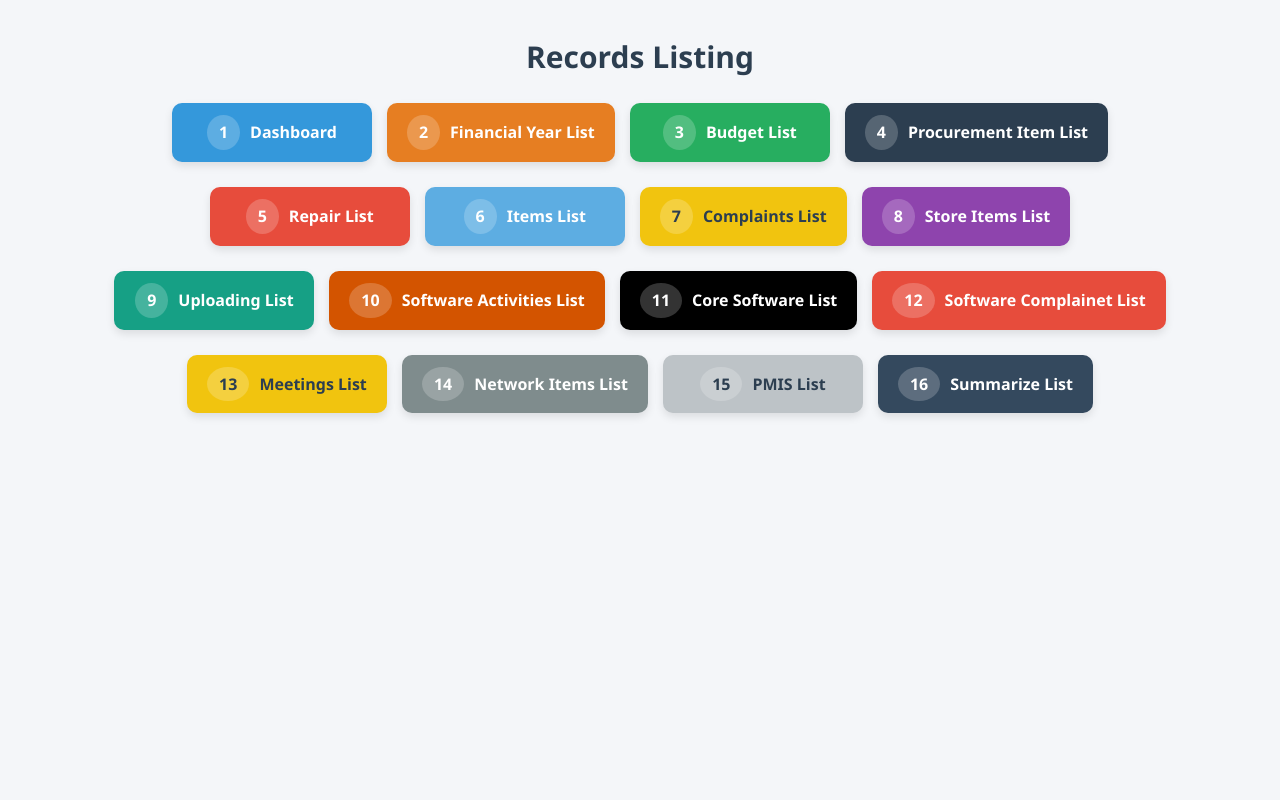
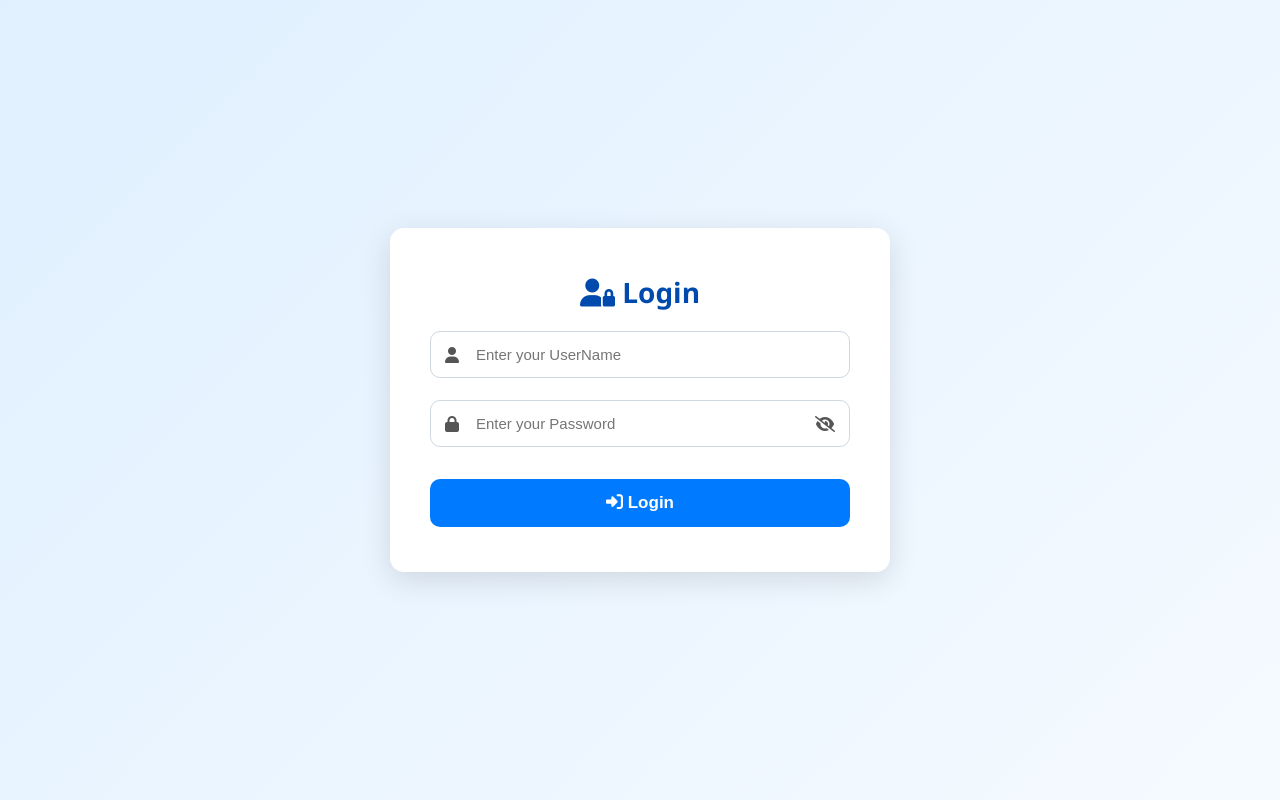
Before and after one commit to Murtazaahmad2004/NHA-Project, a Flask app: page / in a window 1280 px wide. Run offline with Flask 3, Linux system fonts and the light colour scheme; some libraries are stand-ins or nearby versions.

Commit message:
commit this

```diff
--- a/SQL/query.sql
+++ b/SQL/query.sql
@@ -35,7 +35,7 @@ CREATE TABLE procurement (
 CREATE TABLE repair_maintenance (
     id INT AUTO_INCREMENT PRIMARY KEY,
     financial_year VARCHAR(20),
-    procrument_month VARCHAR(7),
+    repair_month VARCHAR(7),
     item_name VARCHAR(45),
     unit_in_house INT,
     units_externals INT,
--- a/static/main.js
+++ b/static/main.js
@@ -227,81 +227,80 @@ document.addEventListener("DOMContentLoaded", function () {
   });
 });
 
-document.addEventListener("DOMContentLoaded", function () {
+let charts = {};
+const rainbowColors = ["#FF6384","#36A2EB","#FFCE56","#4BC0C0","#9966FF","#FF9F40","#C9CBCF","#8DD17D","#FF6F61","#6A5ACD"];
 
-    function getRainbowColors(count) {
-        const colors = [];
-        for (let i = 0; i < count; i++) {
-            const hue = Math.floor((i / count) * 360);
-            colors.push(`hsl(${hue}, 70%, 50%)`);
-        }
-        return colors;
-    }
+function loadChart(chartId, chartType, chartLabel, chartJsType) {
+  const month = document.getElementById("monthPicker").value;
 
-    function loadChart(endpoint, canvasId, chartType = "line") {
-        fetch(`/chart-data/${endpoint}`)
-            .then(response => response.json())
+  fetch(`/chart/${chartType}?month=${month}`)
+    .then(res => res.json())
     .then(data => {
-                var ctx = document.getElementById(canvasId).getContext("2d");
+      if (charts[chartId]) charts[chartId].destroy();
 
-                // Generate unique colors for all datasets of this chart
-                const colors = getRainbowColors(data.datasets.length);
+      const ctx = document.getElementById(chartId).getContext("2d");
 
-                let datasets = data.datasets.map((ds, idx) => {
-                    return {
-                        label: ds.label,
-                        data: ds.data,
-                        backgroundColor: (chartType === "pie" || chartType === "doughnut")
-                            ? getRainbowColors(ds.data.length)  // pie slices -> each slice different colour
-                            : colors[idx],                      // bar/line -> dataset different colour
-                        borderColor: colors[idx],
-                        fill: chartType === "line" ? false : true,
-                        lineTension: 0.2
-                    };
-                });
-
-                new Chart(ctx, {
-                    type: chartType,
+      charts[chartId] = new Chart(ctx, {
+        type: chartJsType,
         data: {
           labels: data.labels,
-                        datasets: datasets
+          datasets: data.datasets.map((ds, i) => {
+            if (chartJsType === "line") {
+              return {...ds, borderColor: rainbowColors[i % rainbowColors.length], backgroundColor: "rgba(0,0,0,0)", borderWidth: 2, fill: false, tension: 0.2};
+            }
+            if (chartJsType === "doughnut" || chartJsType === "pie") {
+              return {...ds, backgroundColor: rainbowColors.slice(0, ds.data.length), borderColor: "#fff", borderWidth: 1};
+            }
+            return {...ds, backgroundColor: rainbowColors.slice(0, ds.data.length), borderColor: "#fff", borderWidth: 1};
+          })
         },
         options: {
           responsive: true,
-                        maintainAspectRatio: false,
-                        scales: (chartType !== "pie" && chartType !== "doughnut") ? {
-                            yAxes: [{ ticks: { beginAtZero: true } }]
+          plugins: {
+            legend: { position: "top", labels: { boxWidth: 20, padding: 15 } },
+            title: { display: true, text: chartLabel, font: { size: 18 } },
+            tooltip: { mode: "index", intersect: false }
+          },
+          scales: chartJsType !== "doughnut" && chartJsType !== "pie" ? {
+            y: { beginAtZero: true, grid: { color: "#f0f0f0" } },
+            x: { grid: { color: "#f0f0f0" } }
           } : {}
         }
       });
     })
-            .catch(err => console.error(`Error loading ${endpoint} chart:`, err));
+    .catch(err => console.error("Chart Load Error:", err));
 }
 
-    // Load charts
-    loadChart("budget", "budgetChart", "bar");
-    loadChart("procurement", "procrumentChart", "pie");
-    loadChart("repair_maintenance", "repairChart", "line");
-    loadChart("complaints", "callsChart", "doughnut");
-    loadChart("store_items", "storeItemChart", "bar");
-    loadChart("uploding", "uploadingChart", "line");
-    loadChart("software_form", "softwareFormChart", "bar");
-    loadChart("core_software", "coreSoftwareChart", "pie");
-    loadChart("summarize", "summarizeChart", "line");
+function loadAllCharts() {
+  const chartsList = [
+  {id: "budgetChart", type: "budget", chartJsType: "bar"},
+  {id: "procurementChart", type: "procurement", chartJsType: "line"},
+  {id: "repairChart", type: "repair_maintenance", chartJsType: "bar"},
+  {id: "callsChart", type: "complaints", chartJsType: "line"},
+  {id: "storeItemChart", type: "store_items", chartJsType: "bar"},
+  {id: "uplodingChart", type: "uploding", chartJsType: "pie"},
+  {id: "softwareFormChart", type: "software_form", chartJsType: "bar"},
+  {id: "coreSoftwareChart", type: "core_software", chartJsType: "doughnut"},
+  {id: "summarizeChart", type: "summarize", chartJsType: "bar"}
+];
 
-    function getRainbowColors(count) {
-    const baseColors = [
-        "#4e79a7", // blue
-        "#f28e2b", // orange
-        "#e15759", // red
-        "#76b7b2", // teal
-        "#59a14f", // green
-        "#edc949", // yellow
-        "#af7aa1", // purple
-        "#ff9da7", // pink
-        "#9c755f", // brown
-        "#bab0ab"  // gray
-    ];
-    return Array.from({ length: count }, (_, i) => baseColors[i % baseColors.length]);
+  chartsList.forEach(c => loadChart(c.id, c.type, c.title, c.chartJsType));
 }
+
+document.addEventListener("DOMContentLoaded", function() {
+  loadAllCharts();
+  document.getElementById("monthPicker").addEventListener("change", loadAllCharts);
 });
+
+function togglePassword(inputId, icon) {
+  const input = document.getElementById(inputId);
+  if (input.type === "password") {
+    input.type = "text";
+    icon.classList.remove("fa-eye-slash");
+    icon.classList.add("fa-eye");
+  } else {
+    input.type = "password";
+    icon.classList.remove("fa-eye");
+    icon.classList.add("fa-eye-slash");
+  }
+}
--- a/static/style.css
+++ b/static/style.css
@@ -7,7 +7,7 @@
 
 body {
   font-family: "Segoe UI", Tahoma, Geneva, Verdana, sans-serif;
-  background: #f4f6f9; /* original background preserved */
+  background: #f4f6f9; /* Default app background */
   color: #333;
   padding: 20px;
   text-align: center;
@@ -392,3 +401,150 @@ canvas {
 .button.gray { background: #7f8c8d; }
 .button.silver { background: #bdc3c7; color: #2c3e50 !important; }
 .button.darkgray { background: #34495e; }
+
+@media print {
+  .no-print {
+    display: none !important;
+  }
+}
+
+/* ===== LOGIN PAGE STYLES ===== */
+body.login-page {
+  height: 100vh;
+  margin: 0;
+  font-family: 'Segoe UI', Tahoma, Geneva, Verdana, sans-serif;
+  display: flex;
+  justify-content: center;
+  align-items: center;
+  background: linear-gradient(135deg, #e0f0ff, #f5faff);
+}
+
+.login-container {
+  background: #fff;
+  padding: 45px 40px;
+  border-radius: 14px;
+  box-shadow: 0 8px 30px rgba(0, 0, 0, 0.12);
+  width: 100%;
+  max-width: 500px;
+  animation: fadeIn 0.8s ease;
+}
+
+.login-container h2 {
+  text-align: center;
+  color: #004aad;
+  font-size: 28px;
+  margin-bottom: 20px;
+  font-weight: 700;
+}
+
+.message {
+  padding: 12px;
+  border-radius: 8px;
+  margin-bottom: 20px;
+  font-size: 14px;
+  font-weight: 500;
+  text-align: center;
+}
+.success {
+  background: #e6ffed;
+  border: 1.5px solid #28a745;
+  color: #155724;
+}
+.error {
+  background: #ffe6e6;
+  border: 1.5px solid #dc3545;
+  color: #721c24;
+}
+
+.form-group {
+  margin-bottom: 22px;
+}
+
+.input-field {
+  position: relative;
+  width: 100%;
+}
+
+.input-field input {
+  width: 100%;
+  box-sizing: border-box;
+  padding: 14px 45px 14px 45px;
+  border: 1.5px solid #d0d7de;
+  border-radius: 10px;
+  font-size: 15px;
+  outline: none;
+  transition: border 0.3s, box-shadow 0.3s;
+}
+
+.input-field input:focus {
+  border-color: #007bff;
+  box-shadow: 0 0 0 4px rgba(0,123,255,0.15);
+}
+
+.input-field .left-icon {
+  position: absolute;
+  left: 15px;
+  top: 50%;
+  transform: translateY(-50%);
+  color: #555;
+  font-size: 16px;
+}
+
+.input-field .toggle-password {
+  position: absolute;
+  right: 15px;
+  top: 50%;
+  transform: translateY(-50%);
+  color: #555;
+  font-size: 16px;
+  cursor: pointer;
+}
+
+.login-container button {
+  width: 100%;
+  padding: 14px;
+  background: #007bff;
+  color: white;
+  border: none;
+  border-radius: 10px;
+  font-size: 17px;
+  font-weight: 600;
+  cursor: pointer;
+  transition: all 0.3s ease;
+  margin-top: 10px;
+  box-sizing: border-box;
+}
+
+.login-container button:hover {
+  background: #0056b3;
+  transform: translateY(-2px);
+  box-shadow: 0 4px 12px rgba(0, 91, 187, 0.25);
+}
+
+.note {
+  font-size: 13px;
+  text-align: center;
+  margin-top: 20px;
+  color: #7f8c8d;
+}
+
+.register-link {
+  text-align: center;
+  margin-top: 18px;
+  font-size: 14px;
+}
+
+.register-link a {
+  color: #007bff;
+  text-decoration: none;
+  font-weight: 600;
+}
+
+.register-link a:hover {
+  text-decoration: underline;
+}
+
+@keyframes fadeIn {
+  from { opacity: 0; transform: translateY(20px); }
+  to { opacity: 1; transform: translateY(0); }
+}
--- a/templates/home.html
+++ b/templates/home.html
@@ -3,6 +3,7 @@
 <head>
    <meta charset="UTF-8">
    <title>Records Listing</title>
+   <link href="https://cdnjs.cloudflare.com/ajax/libs/font-awesome/6.5.2/css/all.min.css" rel="stylesheet">
    <link rel="stylesheet" href="https://maxcdn.bootstrapcdn.com/bootstrap/3.4.1/css/bootstrap.min.css">
    <link rel="stylesheet" href="{{ url_for('static', filename='style.css') }}">
 </head>
@@ -36,5 +37,10 @@
       <a href="/pmisreport_list" class="btn6 button silver"><span>15</span> PMIS List</a>
       <a href="/summarisereport_list" class="btn6 button darkgray"><span>16</span> Summarize List</a>
    </div>
+
+   <div class="btn-container">
+      <a href="{{ url_for('login') }}" class="btn6 button black"><i class="fa-solid fa-right-from-bracket"></i> Logout</a>
+   </div>
+
 </body>
 </html>
--- /dev/null
+++ b/templates/login.html
@@ -0,0 +1,45 @@
+<!DOCTYPE html>
+<html lang="en">
+<head>
+    <meta charset="UTF-8" />
+    <meta name="viewport" content="width=device-width, initial-scale=1.0"/>
+    <link rel="stylesheet" href="https://cdnjs.cloudflare.com/ajax/libs/font-awesome/6.5.0/css/all.min.css">
+    <link rel="stylesheet" href="{{ url_for('static', filename='style.css') }}">
+    <script src="{{ url_for('static', filename='main.js') }}" defer></script>
+    <title>Login Page</title>
+</head>
+<body class="login-page">
+  <div class="login-container">
+    <h2><i class="fa-solid fa-user-lock"></i> Login</h2>
+
+    <!-- ✅ Flask message handling -->
+    {% if message %}
+      <div class="message {% if 'success' in message|lower %}success{% else %}error{% endif %}">
+        {{ message }}
+      </div>
+    {% endif %}
+
+    <form method="POST" action="{{ url_for('login') }}">
+
+      <!-- Username -->
+      <div class="form-group">
+        <div class="input-field">
+          <i class="fa-solid fa-user left-icon"></i>
+          <input type="text" id="username" name="username" placeholder="Enter your UserName" required>
+        </div>
+      </div>
+
+      <!-- Password -->
+      <div class="form-group">
+        <div class="input-field">
+          <i class="fa-solid fa-lock left-icon"></i>
+          <input type="password" id="password" name="password" placeholder="Enter your Password" required>
+          <i class="fa-solid fa-eye-slash toggle-password" onclick="togglePassword('password', this)"></i>
+        </div>
+      </div>
+
+      <button type="submit"><i class="fa-solid fa-right-to-bracket"></i> Login</button>
+    </form>
+  </div>
+</body>
+</html>
--- a/templates/repair_maintenance.html
+++ b/templates/repair_maintenance.html
@@ -31,7 +31,7 @@
         </select>
       </div>
       <div class="form-group">
-        <label for="procrument_month">Procrument Month:</label>
+        <label for="procrument_month">Repair Month:</label>
         <input type="month" id="procrument_month" name="procrument_month" class="form-control" placeholder="Enter Procrument Month" required>
       </div>
       <div class="form-group">
--- a/templates/repair_maintenance_list.html
+++ b/templates/repair_maintenance_list.html
@@ -49,7 +49,7 @@
          <tr>
             <th rowspan="2">S. #</th>
             <th rowspan="2">Financial Year</th>
-            <th rowspan="2">Procrument Month</th>
+            <th rowspan="2">Repair Month</th>
             <th rowspan="2">Items</th>
             <th rowspan="2">Total Items</th>
             <th colspan="2">In House</th>
@@ -70,7 +70,7 @@
          <tr>
             <td>{{ loop.index }}</td>
             <td>{{ record.financial_year }}</td>
-            <td>{{ record['procrument_month'] }}</td>
+            <td>{{ record['repair_month'] }}</td>
             <td>{{ record.item_name }}</td>
             <td>{{ record.item_total }}</td>
             <td>{{ record.unit_in_house }}</td>
--- a/templates/store_item.html
+++ b/templates/store_item.html
@@ -8,7 +8,7 @@
       <link rel="stylesheet" href="{{ url_for('static', filename='style.css') }}">
    </head>
    <body>
-      <div class="container2">
+      <div class="container1">
          <h1>Store Items Form</h1>
          {% if error %}
          <div class="alert alert-danger">{{ error }}</div>
```
Also changed, not shown: other parts of static/style.css (+28 -19 lines), py.py (+183 -87 lines), templates/dashboard.html (+25 -8 lines). Lines whose indentation alone changed are shown as unchanged.
